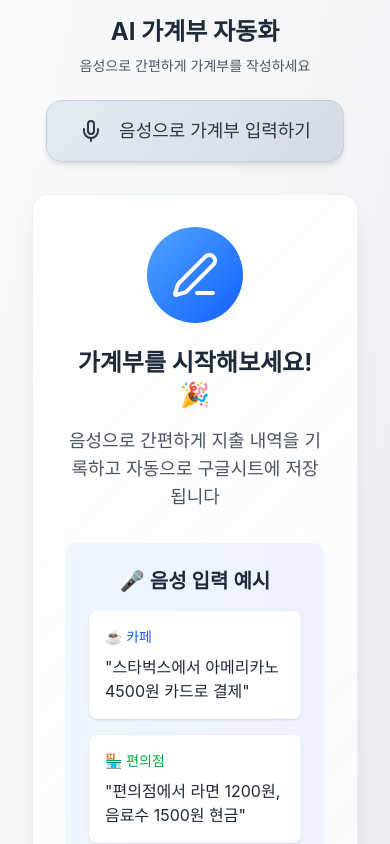
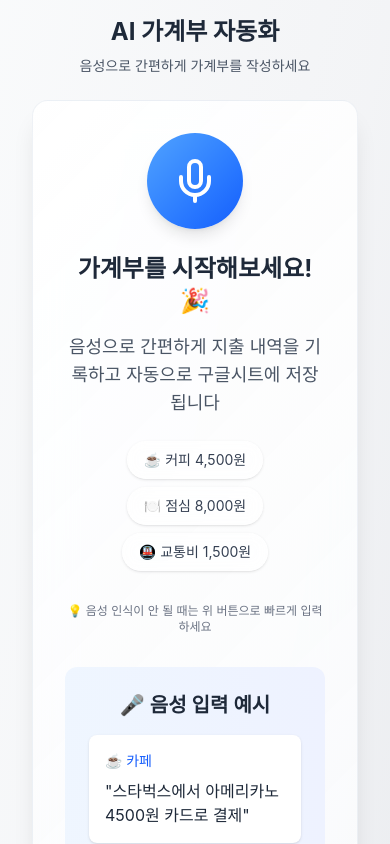
Before and after one commit to jkswim1004/aimoney_voice, a Next.js app: page / in a window 390 px wide. Shown: the top 844 px of the page. Built offline with nearby package versions, Linux system fonts and the light colour scheme.

Commit message:
모바일 음성인식 개선

```diff
--- a/src/app/layout.tsx
+++ b/src/app/layout.tsx
@@ -18,6 +18,12 @@ export const metadata: Metadata = {
   keywords: "가계부, 음성인식, 구글시트, AI, 자동화, 가계부앱, 음성가계부",
   authors: [{ name: "AIMoney Team" }],
   robots: "index, follow",
+  manifest: "/manifest.json",
+  appleWebApp: {
+    capable: true,
+    statusBarStyle: "default",
+    title: "AI가계부",
+  },
 };
 
 export const viewport = {
@@ -25,6 +31,7 @@ export const viewport = {
   initialScale: 1,
   maximumScale: 1,
   userScalable: false,
+  themeColor: "#3b82f6",
 };
 
 export default function RootLayout({
--- a/src/app/page.tsx
+++ b/src/app/page.tsx
@@ -93,34 +93,83 @@ export default function Home() {
           </p>
         </header>
 
-        {/* 음성 입력 버튼 */}
-        <div className="flex justify-center mb-8 md:mb-10 px-4">
-          <button
-            onClick={() => setShowVoiceInput(true)}
-            className="glass-button shine-effect px-8 md:px-12 py-4 md:py-6 rounded-2xl flex items-center justify-center gap-4 text-lg md:text-xl font-medium hover:scale-105 transform transition-all duration-300"
-            disabled={isProcessing}
-          >
-            <Mic className="w-6 h-6 md:w-8 md:h-8" />
-            음성으로 가계부 입력하기
-          </button>
-        </div>
-
         {/* 메인 컨텐츠 */}
         {expenses.length === 0 ? (
           /* 빈 상태 - 중앙 집중 레이아웃 */
           <div className="max-w-4xl mx-auto px-4">
             <div className="glass-card rounded-2xl p-8 lg:p-12 text-center">
-              <div className="w-24 h-24 mx-auto bg-gradient-to-br from-blue-400 to-blue-600 rounded-full flex items-center justify-center mb-6">
-                <Edit3 className="w-12 h-12 text-white" />
-              </div>
+              {/* 음성 녹음 버튼 */}
+              <button
+                onClick={() => setShowVoiceInput(true)}
+                className="w-24 h-24 mx-auto bg-gradient-to-br from-blue-400 to-blue-600 rounded-full flex items-center justify-center mb-6 hover:scale-110 transform transition-all duration-300 shadow-lg hover:shadow-xl group"
+                disabled={isProcessing}
+              >
+                <Mic className="w-12 h-12 text-white group-hover:animate-pulse" />
+              </button>
 
               <h2 className="text-2xl lg:text-3xl font-bold text-gray-800 mb-4">
                 가계부를 시작해보세요! 🎉
               </h2>
 
-              <p className="text-gray-600 mb-8 text-lg">
+              <p className="text-gray-600 mb-6 text-lg">
                 음성으로 간편하게 지출 내역을 기록하고 자동으로 구글시트에 저장됩니다
               </p>
+
+              {/* 빠른 입력 버튼들 */}
+              <div className="flex flex-wrap gap-2 justify-center mb-8">
+                <button
+                  onClick={() => handleVoiceResult([{
+                    date: new Date().toISOString().split('T')[0],
+                    item: '커피',
+                    category: '식비',
+                    store: '카페',
+                    unitPrice: 4500,
+                    quantity: 1,
+                    amount: 4500,
+                    payment: '카드',
+                    memo: '',
+                    source: 'voice' as const
+                  }])}
+                  className="px-4 py-2 bg-white/60 hover:bg-white/80 backdrop-blur-sm rounded-full text-sm text-gray-700 transition-all duration-200 border border-white/50 shadow-sm hover:shadow-md"
+                >
+                  ☕ 커피 4,500원
+                </button>
+                <button
+                  onClick={() => handleVoiceResult([{
+                    date: new Date().toISOString().split('T')[0],
+                    item: '점심',
+                    category: '식비',
+                    store: '식당',
+                    unitPrice: 8000,
+                    quantity: 1,
+                    amount: 8000,
+                    payment: '카드',
+                    memo: '',
+                    source: 'voice' as const
+                  }])}
+                  className="px-4 py-2 bg-white/60 hover:bg-white/80 backdrop-blur-sm rounded-full text-sm text-gray-700 transition-all duration-200 border border-white/50 shadow-sm hover:shadow-md"
+                >
+                  🍽️ 점심 8,000원
+                </button>
+                <button
+                  onClick={() => handleVoiceResult([{
+                    date: new Date().toISOString().split('T')[0],
+                    item: '교통비',
+                    category: '교통',
+                    store: '지하철',
+                    unitPrice: 1500,
+                    quantity: 1,
+                    amount: 1500,
+                    payment: '카드',
+                    memo: '',
+                    source: 'voice' as const
+                  }])}
+                  className="px-4 py-2 bg-white/60 hover:bg-white/80 backdrop-blur-sm rounded-full text-sm text-gray-700 transition-all duration-200 border border-white/50 shadow-sm hover:shadow-md"
+                >
+                  🚇 교통비 1,500원
+                </button>
+              </div>
+              <p className="text-xs text-gray-500 mb-8">💡 음성 인식이 안 될 때는 위 버튼으로 빠르게 입력하세요</p>
 
               {/* 사용법 카드 */}
               <div className="bg-gradient-to-r from-blue-50 to-indigo-50 rounded-xl p-6 mb-8">
--- a/src/components/VoiceInput.tsx
+++ b/src/components/VoiceInput.tsx
@@ -74,11 +74,18 @@ export default function VoiceInput({ onResult, onClose }: VoiceInputProps) {
       const recognition = new SpeechRecognition();
       recognitionRef.current = recognition;
 
-      // 음성 인식 설정 최적화 (안정성 우선)
+      // 음성 인식 설정 최적화 (모바일 안정성 우선)
       recognition.lang = 'ko-KR';
       recognition.continuous = false; // 단일 음성 인식으로 변경 (더 안정적)
-      recognition.interimResults = true; // 중간 결과도 표시
       recognition.maxAlternatives = 1; // 대안 수 줄임 (안정성 향상)
+
+      // 모바일 디바이스 감지 및 최적화
+      const isMobile = /Android|iPhone|iPad|iPod|BlackBerry|IEMobile|Opera Mini/i.test(navigator.userAgent);
+      if (isMobile) {
+        recognition.interimResults = false; // 모바일에서는 중간 결과 비활성화 (안정성 향상)
+      } else {
+        recognition.interimResults = true; // 데스크톱에서는 중간 결과 표시
+      }
 
       // 더 긴 타임아웃 설정 (30초)
       const timeoutId = setTimeout(() => {
```
Also changed, not shown: public/manifest.json (added).
